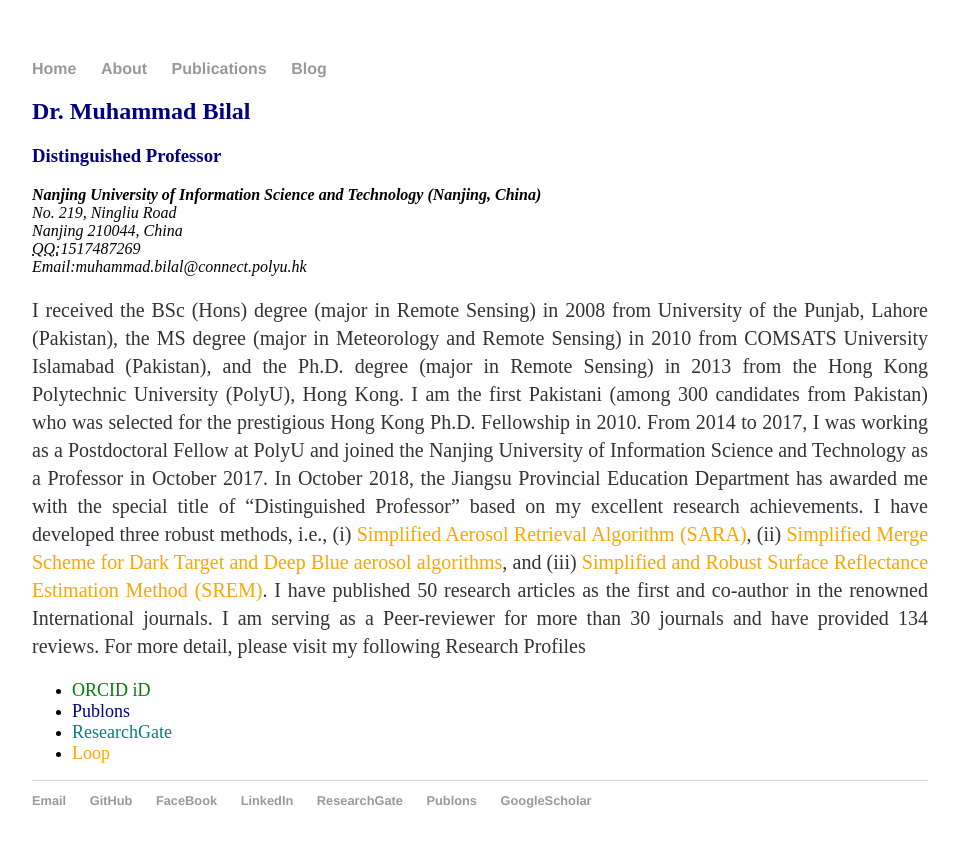
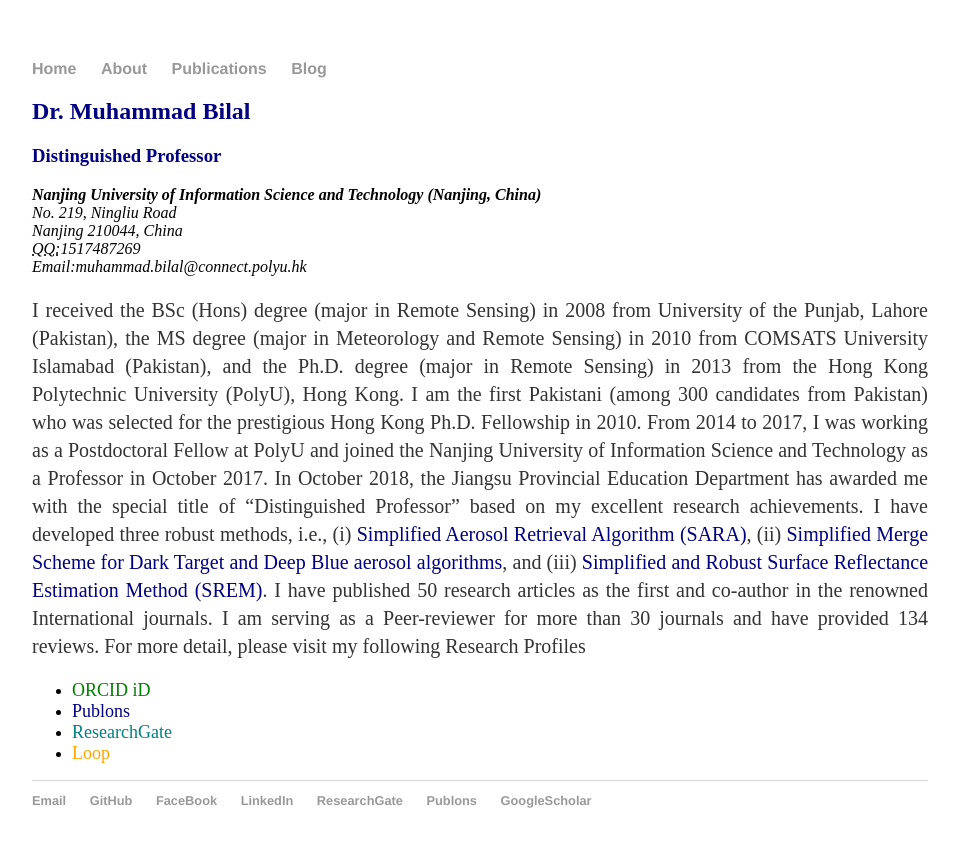
Before and after one commit to rs-DrBilal/rsbilal.github.io, a Jekyll site: the page built from about/index.html, in a window 1280 px wide. Shown: the top 847 px of the page, without its empty margins (160-1119 px from the left). Built offline with Jekyll 4.4.1, drawn with Linux system fonts in a browser that asks for light colours.

Commit message:
Update index.html

```diff
--- a/about/index.html
+++ b/about/index.html
@@ -20,9 +20,9 @@
 				From 2014 to 2017, I was working as a Postdoctoral Fellow at PolyU and joined the Nanjing University of Information Science and Technology as a Professor in October 2017.
 				In October 2018, the Jiangsu Provincial Education Department has awarded me with the special title of “Distinguished Professor” based on my excellent research achievements.
 				I have developed three robust methods, i.e.,
-				(i) <a href="https://doi.org/10.1016/j.rse.2013.04.014" style="color: Orange">Simplified Aerosol Retrieval Algorithm (SARA)</a>,
-				(ii) <a href="https://doi.org/10.1016/j.rse.2017.05.028" style="color: Orange">Simplified Merge Scheme for Dark Target and Deep Blue aerosol algorithms</a>, and
-				(iii) <a href=" https://doi.org/10.3390/rs11111344" style="color: Orange">Simplified and Robust Surface Reflectance Estimation Method (SREM)</a>.
+				(i) <a href="https://doi.org/10.1016/j.rse.2013.04.014" style="color: NAVY">Simplified Aerosol Retrieval Algorithm (SARA)</a>,
+				(ii) <a href="https://doi.org/10.1016/j.rse.2017.05.028" style="color: NAVY">Simplified Merge Scheme for Dark Target and Deep Blue aerosol algorithms</a>, and
+				(iii) <a href=" https://doi.org/10.3390/rs11111344" style="color: NAVY">Simplified and Robust Surface Reflectance Estimation Method (SREM)</a>.
 				I have published 50 research articles as the first and co-author in the renowned International journals.
 				I am serving as a Peer-reviewer for more than 30 journals and have provided 134 reviews. For more detail, please visit my following Research Profiles</p>
 
```
